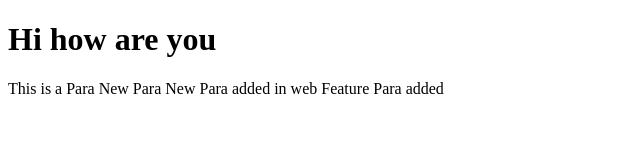
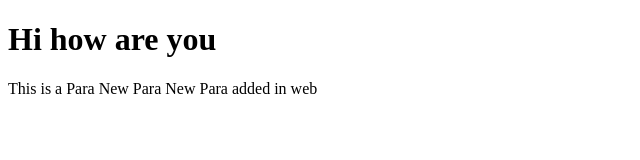
Before and after one commit to nikhil95malempati/myproject, a plain HTML site: page index.html in a window 1280 px wide. Shown: the whole page, without its empty margins (0-640 px from the left). Drawn offline with Linux system fonts and the light colour scheme.

```diff
--- a/index.html
+++ b/index.html
@@ -11,7 +11,7 @@
     <p1>This is a Para</p1>
     <p1>New Para</p1>
     <p1>New Para added in web</p1>
-    <p1>Feature Para added</p1>
+
 
 </body>
 </html>
```
